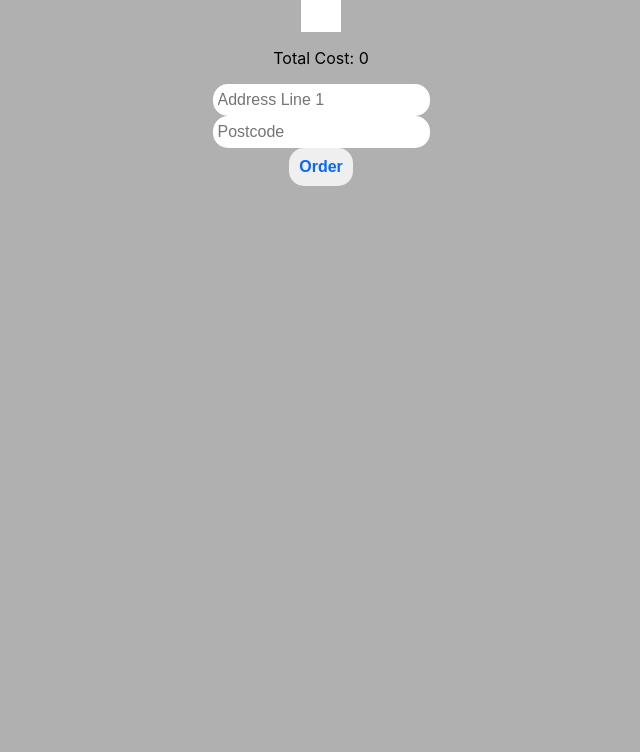
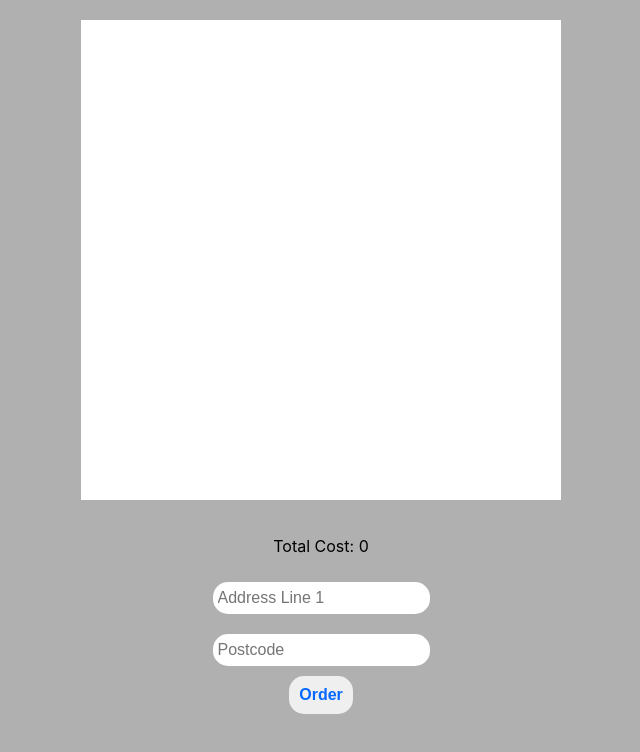
Before and after one commit to TG-hub/react-site, a React (Create React App) app: page /checkout in a window 1280 px wide. Shown: the top 752 px of the page, without its empty margins (319-959 px from the left). Built offline with nearby package versions, Linux system fonts and the light colour scheme.

Commit message:
update styling, total price not working

```diff
--- a/src/components/button/button.js
+++ b/src/components/button/button.js
@@ -1,6 +1,6 @@
 import React, { useState } from 'react'
 import '../../App.css'
-import './buttonstyles.css'
+
 
 
 const Button = (props) => {
--- a/src/components/button/buttonstyles.css
+++ /dev/null
@@ -1,8 +0,0 @@
-.Button {
-    font-family: 'Arial';
-    font-style: 'normal';
-    font-weight: 'bold';
-    font-size: 16;
-    border-radius: 10;
-    color: '#0569FF'
-  }
--- a/src/context/basket.js
+++ b/src/context/basket.js
@@ -12,14 +12,15 @@ export const BasketContext = createContext({
 })
 
 
-  export const priceTotal = () => {
-        BasketContext.basket.map(() => {
-        const items = _.find(ItemList, {id: BasketContext.basket.id})
-        return (<div>
-            {BasketContext.basket.quantity*items.price}
-        </div>)
-    }
-    )
+
+export const priceTotal = () => {
+
+
+
+    BasketContext.basket.map((selItems) => {
+    const items = _.find(ItemList, {id: selItems.id})
+    return <div>{selItems.quantity*items.price}</div>
+})
 }
 
 const BasketProvider = ({children}) => {
--- a/src/pages/checkout/checkout.css
+++ b/src/pages/checkout/checkout.css
@@ -2,10 +2,12 @@
     display: flex;
     flex-direction: column;
     background-color: white;
-    max-width: 60%;
+    width: 60vh;
+    height: 60vh;
     align-self: center;
     color: #0569FF;
-    justify-items: flex-start;
+    justify-items: center;
+    margin: 20px;
 }
 
 .List-Item {
@@ -13,6 +15,20 @@
     display: flex;
     justify-content: space-evenly;
     background-color:#F59606 ;
-    margin: 10px;
+    margin: 10px 10px;
 
 }
+
+.Order-Button {
+    font-family: 'Arial';
+    font-style: 'normal';
+    font-weight: 'bold';
+    font-size: 16;
+    border-radius: 10;
+    color: #0569FF;
+    background-color:  #F59606;
+  }
+
+  .Input {
+      margin: 10px;
+  }
--- a/src/pages/checkout/index.js
+++ b/src/pages/checkout/index.js
@@ -5,6 +5,7 @@ import {BasketContext, priceTotal}  from '../../context/basket'
 import ItemList from '../home/items-list'
 import Input from '../../components/input/input'
 import Button from '../../components/button/button'
+import '../../App.css'
 
 
 
@@ -43,9 +44,9 @@ const Checkout = (props) => {
         <p>Total Cost: {_.sum(priceTotal)}</p>
       </div>
       <div>
-          <Input  textSetter={(event) => setAddress(event.target.value)} placeholder={'Address Line 1'}   />
-          <Input  textSetter={(event) => setPostCode(event.target.value)} placeholder={'Postcode'}   />
-          <Button  buttonName={'Order'} submit={submitter}/>
+          <Input className='Input'  textSetter={(event) => setAddress(event.target.value)} placeholder={'Address Line 1'}   />
+          <Input className='Input' textSetter={(event) => setPostCode(event.target.value)} placeholder={'Postcode'}   />
+          <Button className='Order-Button' buttonName={'Order'} submit={submitter}/>
       </div>
     </div>
   );
--- a/src/pages/sign-up/index.js
+++ b/src/pages/sign-up/index.js
@@ -33,7 +33,7 @@ import './sign-up.css'
       <div className='Signup'>
       <Input  textSetter={(event) => setInput(event.target.value)} placeholder={'Name'}   />
       <Input textSetter={(event) => setInputTwo(event.target.value)} placeholder={'Email'}   />
-      <Button  buttonName={'Sign up'} submit={submitter}/>
+      <Button className='Button'  buttonName={'Sign up'} submit={submitter}/>
       </div>
     </div>
   );
--- a/src/pages/sign-up/sign-up.css
+++ b/src/pages/sign-up/sign-up.css
@@ -10,3 +10,13 @@
     border-radius: 20px;
     gap: 20px
 }
+
+.Button {
+    font-family: 'Arial';
+    font-style: 'normal';
+    font-weight: 'bold';
+    font-size: 16;
+    border-radius: 10;
+    color: #0569FF;
+
+  }
```
